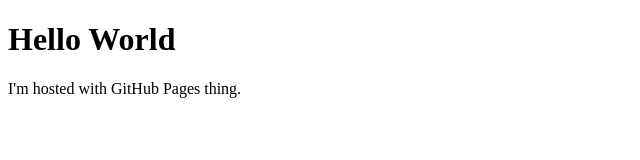
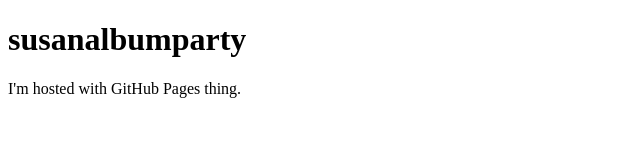
Before and after one commit to redmagicspider/redmagicspider.github.io, a plain HTML site: page index.html in a window 1280 px wide. Shown: the whole page, without its empty margins (0-640 px from the left). Drawn offline with Linux system fonts and the light colour scheme.

Commit message:
Update index.html

```diff
--- a/index.html
+++ b/index.html
@@ -1,7 +1,7 @@
 <!DOCTYPE html>
 <html>
 	<body>
-		<h1>Hello World</h1>
+		<h1>susanalbumparty</h1>
 		<p>I'm hosted with GitHub Pages thing.</p>
 	</body>
 </html>
```
